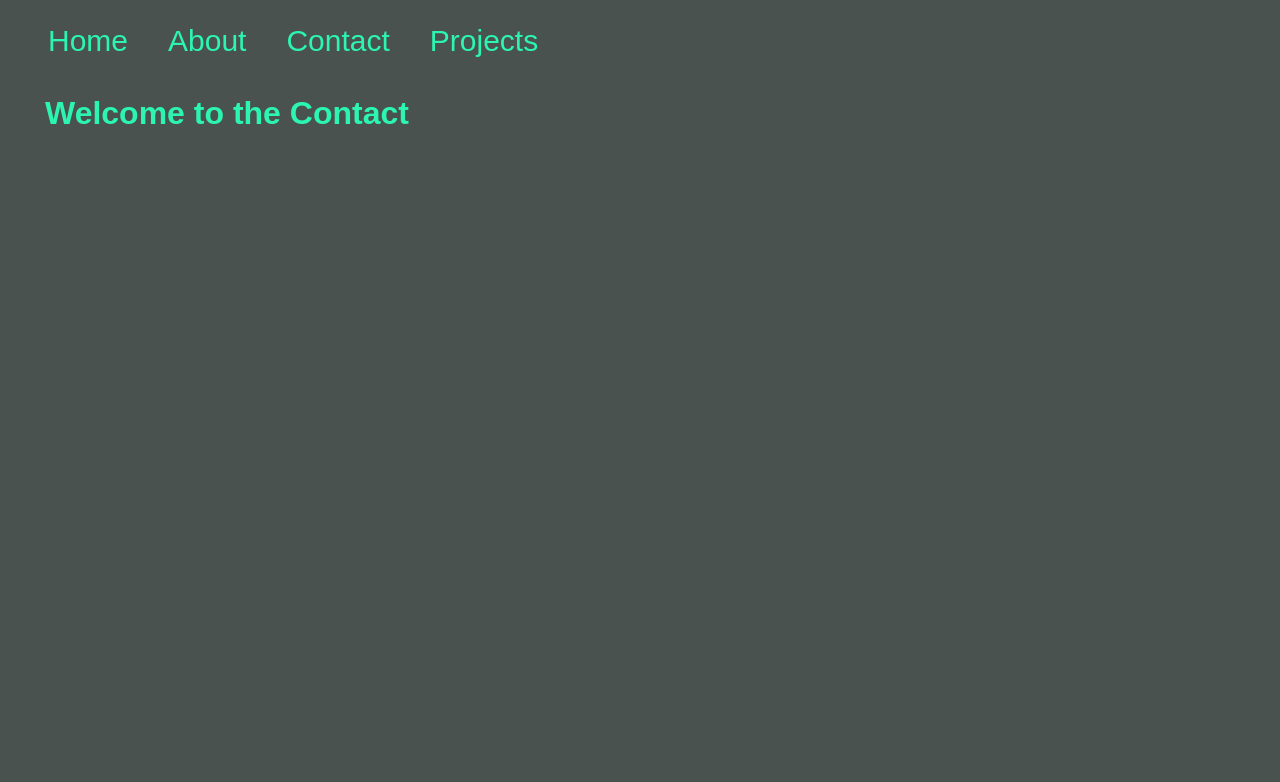
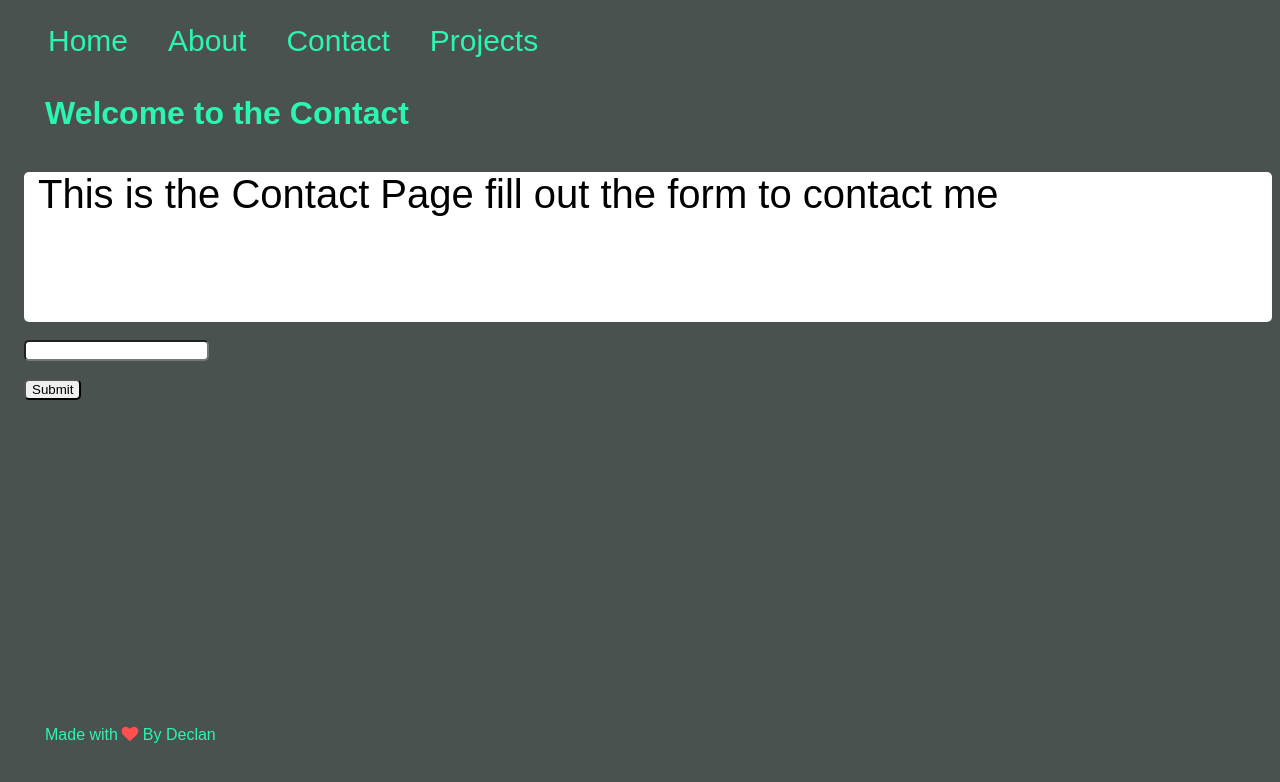
Before and after one commit to decavacado/vue-js-site, a Vue app: page /#/contact in a window 1280 px wide. Shown: the top 782 px of the page. Built offline with nearby package versions, Linux system fonts and the light colour scheme.

Commit message:
We did it mr Crabs

```diff
--- a/package.json
+++ b/package.json
@@ -8,8 +8,12 @@
     "lint": "vue-cli-service lint"
   },
   "dependencies": {
+    "axios": "^0.19.2",
+    "body": "^5.1.0",
     "core-js": "^3.6.4",
+    "parser": "^0.1.4",
     "vue": "^2.6.11",
+    "vue-axios": "^2.1.5",
     "vue-router": "^3.1.5"
   },
   "devDependencies": {
--- a/public/index.html
+++ b/public/index.html
@@ -4,7 +4,6 @@
 		<meta charset="utf-8">
 		<meta http-equiv="X-UA-Compatible" content="IE=edge">
 		<meta name="viewport" content="width=device-width,initial-scale=1.0">
-    <link rel="icon" href="<%= BASE_URL %>favicon.ico">
 		<title><%= htmlWebpackPlugin.options.title %></title>
 	</head>
 	<body>
--- a/src/App.vue
+++ b/src/App.vue
@@ -1,6 +1,8 @@
 <template>
   <div id="app">
-    <router-view></router-view>
+	<transition name="anim" enter-active-class="animated lightSpeedIn" leave-active-class="animated lightSpeedOut">
+		<router-view></router-view>
+	</transition>
   </div>
 </template>
 
@@ -13,6 +15,8 @@ export default {
 </script>
 
 <style>
+@import "https://cdnjs.cloudflare.com/ajax/libs/animate.css/3.7.2/animate.min.css";
+
 body {
   background-color: #49524f;
 }
--- a/src/components/About.vue
+++ b/src/components/About.vue
@@ -2,16 +2,18 @@
 	<div class="grid">
 		<Nav/>
 		<h1>Welcome to the About page</h1>
+    <Made Name="Declan"/>
 	</div>
 </template>
 
 
 <script>
 import Nav from "./Navbar.vue"
+import Made from "./made.vue"
 
 export default {
   name: 'About',
-  components: { Nav, },
+  components: { Nav,Made, },
   data() {
     return {
 
--- a/src/components/Contact.vue
+++ b/src/components/Contact.vue
@@ -2,20 +2,41 @@
 	<div>
 		<Nav/>
 		<h1>Welcome to the Contact</h1>
+		<Card content="This is the Contact Page fill out the form to contact me"/>
+		<form method="POST" action="http://localhost:8080/#/contact" v-on:submit.prevent>
+			<label for="name"></label><br>
+			<input v-model="Name" type="text" name="name" id="name"><br><br>
+			<button id="button" v-on:click="Submit">Submit</button>
+		</form>
+		<Made Name="Declan"/>
 	</div>
 </template>
 
 <script>
 import Nav from "./Navbar.vue"
+import Made from "./made.vue"
+import Card from "./card.vue"
+
 
 export default {
 name: "Cot",
-components: { Nav, },
+components: { Nav,Made,Card, },
 data() {
 	return {
-
+		Name: "",
+		Message: "",
 	}
-  }
+  },
+  methods: {
+	Submit: function() {
+		this.axios.post("/", {name: this.Name}).then(function(res) {
+			console.log(res.data);
+		}).catch(function(err) {
+			console.log(err);
+		})
+		this.Name = "";
+	}
+  },
 }
 </script>
 
@@ -29,4 +50,14 @@ data() {
   from { right: 200px; }
   to { right: 0.5px; }
  }
+ #button {
+	border-radius: 5px;
+	margin-left: 16px;
+ }
+ input {
+	margin-left: 16px;
+ }
+ #name {
+	border-radius: 5px;
+ }
 </style>
--- a/src/components/Home.vue
+++ b/src/components/Home.vue
@@ -3,15 +3,16 @@
     <Nav/>
     <h1>Welcome to the Home Page</h1>
     <div class="content">
-        <p>This is my single page website which uses vueJS</p>
-        <card content="Hello there bum "/>
+        <card content="Hello there bum this is my single page website which uses vueJS to give you a nice user experience so enjoy"/>
     </div>
+    <Made Name="Declan"/>
   </div>
 </template>
 
 <script>
 import Nav from "./Navbar.vue"
 import Card from "./card.vue"
+import Made from "./made.vue"
 
 
 export default {
@@ -19,6 +20,7 @@ export default {
   components: {
     Nav,
     Card,
+    Made,
   },
   data() {
     return {
--- a/src/components/Projects.vue
+++ b/src/components/Projects.vue
@@ -2,15 +2,17 @@
 	<div>
 		<Nav/>
 		<h1>Welcome to the Projects</h1>
+		<Made Name="Declan"/>
 	</div>
 </template>
 
 <script>
 import Nav from "./Navbar.vue"
+import Made from "./made.vue"
 
 export default {
 name: "Proj",
-components: { Nav, },
+components: { Nav,Made },
 data() {
 	return {
 
--- /dev/null
+++ b/src/components/made.vue
@@ -0,0 +1,35 @@
+<template>
+	<div class="com">
+		<link rel="stylesheet" href="https://stackpath.bootstrapcdn.com/font-awesome/4.7.0/css/font-awesome.min.css">
+		<p class="po">Made with <i class="fa fa-heart io"></i> By {{ Name }}</p>
+	</div>
+</template>
+
+<script>
+export default {
+	data() {
+		return {
+
+		}
+	},
+	props: {
+		Name: String,
+	}
+}
+</script>
+
+<style scoped>
+.io {
+	color: #ff4f4f;
+	animation: anime .35s infinite alternate;
+}
+.po {
+	position: fixed;
+	bottom: 40px;
+}
+@keyframes anime {
+	to {
+		transform: scale(1.1);
+	}
+}
+</style>
--- a/src/main.js
+++ b/src/main.js
@@ -1,4 +1,6 @@
 import Vue from 'vue'
+import axios from 'axios'
+import VueAxios from 'vue-axios'
 import App from './App.vue'
 import Vuerouter from "vue-router"
 import Home from "./components/Home.vue"
@@ -7,6 +9,7 @@ import Project from "./components/Projects.vue"
 import Contact from "./components/Contact.vue"
 
 Vue.use(Vuerouter);
+Vue.use(VueAxios, axios);
 
 const routes = [
 	{path: "/", component: Home},
```
Also changed, not shown: server.js (added, +23 -0 lines), 1 other file (tests, documents, lock files or other folders). Lines whose indentation alone changed are shown as unchanged.
